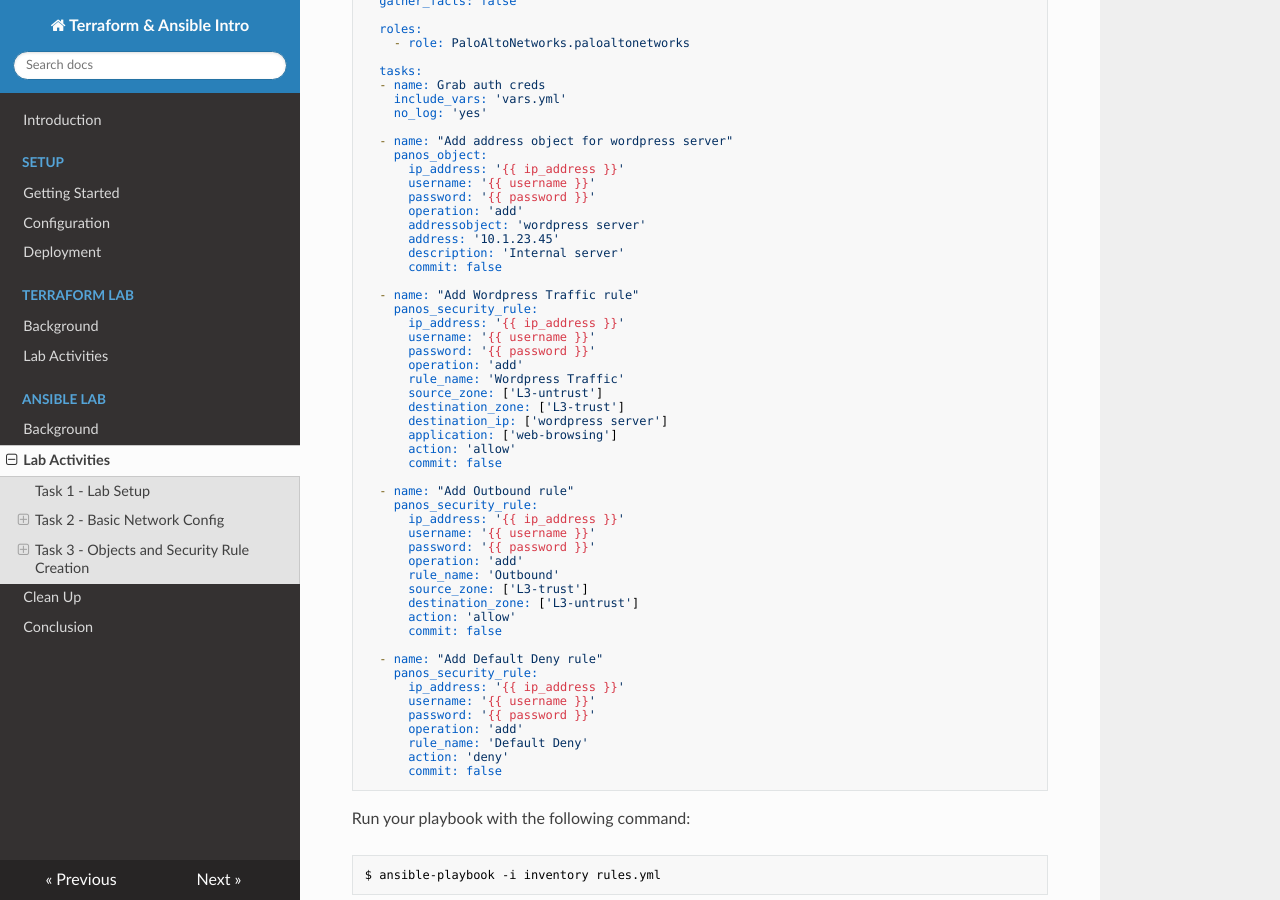
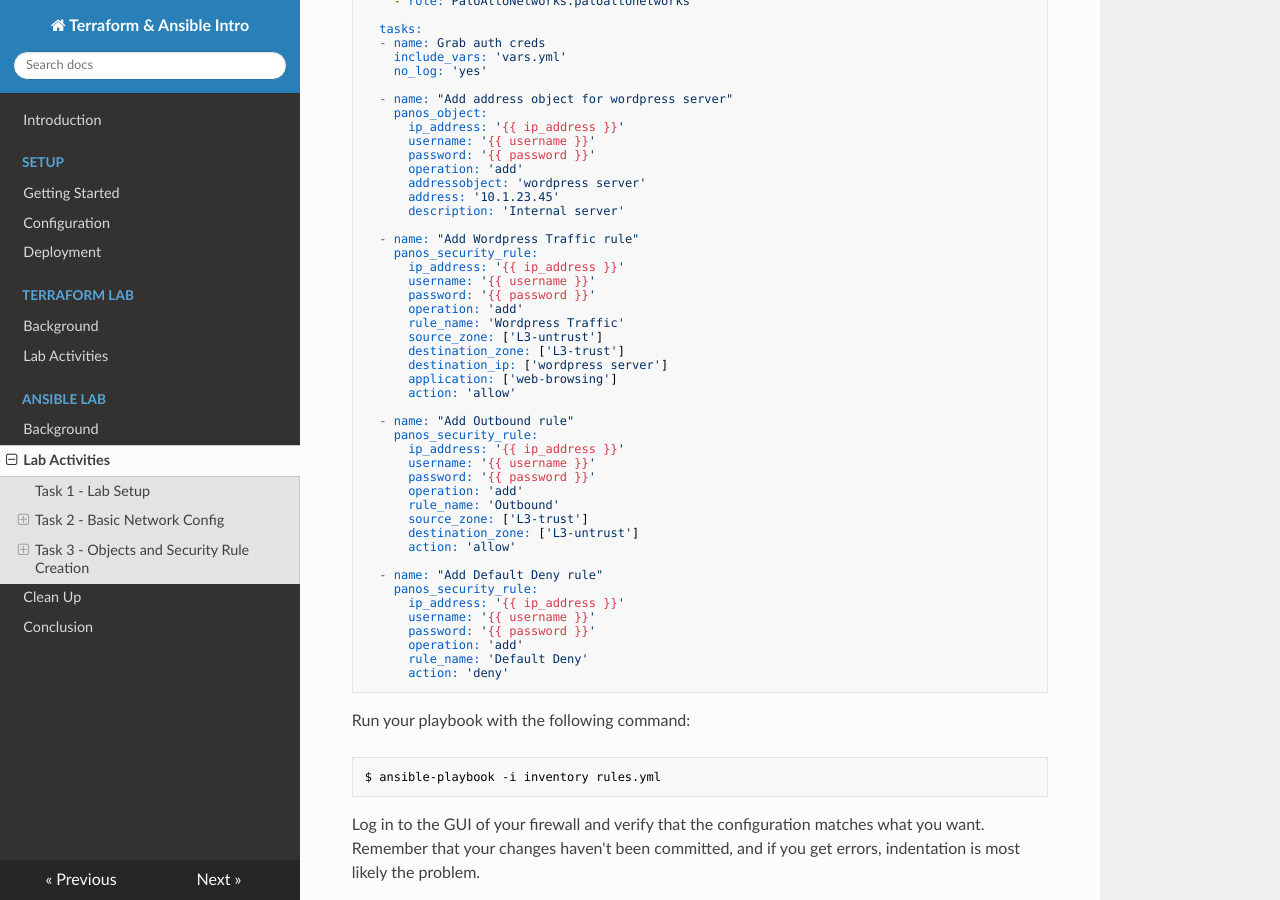
Before and after one commit to PaloAltoNetworks/terraform-ansible-intro, an MkDocs documentation site: the page built from docs/ansible-lab.md, in a window 1280 px wide and 900 px high, scrolled down 6739 px. Built offline with MkDocs 1.6.1, drawn with Linux system fonts in a browser that asks for light colours; nearby versions of some CDN libraries; old or Windows-style settings are respelled for this version of MkDocs; some of the changed text lies outside the part shown.

Commit message:
Knock knock. Whos there? More documentation tweaks

````diff
--- a/docs/ansible-lab.md
+++ b/docs/ansible-lab.md
@@ -131,7 +131,6 @@ Your final, full `network.yml` playbook should look like this:
       if_name: 'ethernet1/1'
       create_default_route: true
       zone_name: 'L3-trust'
-      commit: False
 
   - name: "Configure eth1/2"
     panos_interface:
@@ -140,7 +139,6 @@ Your final, full `network.yml` playbook should look like this:
       password: '{{ password }}'
       if_name: 'ethernet1/2'
       zone_name: 'L3-untrust'
-      commit: False
 ```
 
 Run your playbook with the following command:
@@ -215,7 +213,6 @@ Add the following to `rules.yml`:
       destination_ip: ['wordpress server']
       application: ['web-browsing']
       action: 'allow'
-      commit: false
 
   - name: "Add Outbound rule"
     panos_security_rule:
@@ -265,7 +262,6 @@ Your final, full `rules.yml` playbook should look like this:
       addressobject: 'wordpress server'
       address: '10.1.23.45'
       description: 'Internal server'
-      commit: false
 
   - name: "Add Wordpress Traffic rule"
     panos_security_rule:
@@ -279,7 +275,6 @@ Your final, full `rules.yml` playbook should look like this:
       destination_ip: ['wordpress server']
       application: ['web-browsing']
       action: 'allow'
-      commit: false
 
   - name: "Add Outbound rule"
     panos_security_rule:
@@ -291,7 +286,6 @@ Your final, full `rules.yml` playbook should look like this:
       source_zone: ['L3-trust']
       destination_zone: ['L3-untrust']
       action: 'allow'
-      commit: false
 
   - name: "Add Default Deny rule"
     panos_security_rule:
@@ -301,7 +295,6 @@ Your final, full `rules.yml` playbook should look like this:
       operation: 'add'
       rule_name: 'Default Deny'
       action: 'deny'
-      commit: false
 ```
 
 Run your playbook with the following command:
````
